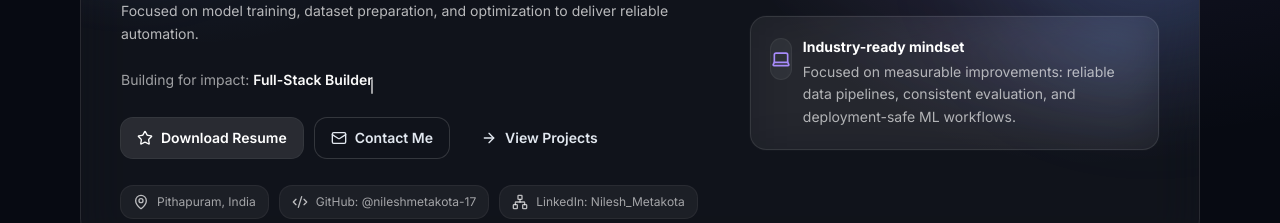
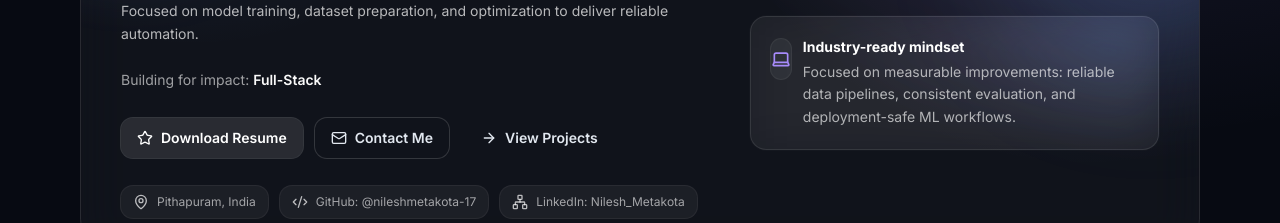
Before and after one commit to nileshmetakota-17/Portfolio, a React (Vite) app: page / in a window 1280 px wide. Shown: the part 463-686 px from the top of the page. Built offline with nearby package versions, Linux system fonts and the light colour scheme.

Commit message:
Update portfolioData.ts

```diff
--- a/src/portfolioData.ts
+++ b/src/portfolioData.ts
@@ -61,7 +61,7 @@ export const portfolioData = {
       contactLabel: 'Contact Me',
       viewProjectsLabel: 'View Projects',
     },
-    typewriterPhrases: ['Machine Learning Engineer', 'Robotics ML', 'Full-Stack Builder'],
+    typewriterPhrases: ['ML Engineer ', 'Test Engineer ', 'Full-Stack Builder '],
   },
   stats: [
     { label: 'Experience Roles', value: '3', hint: 'ML + Testing + Web' },
```
